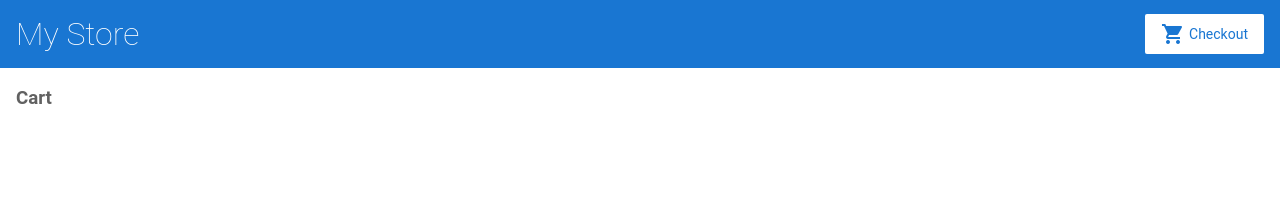
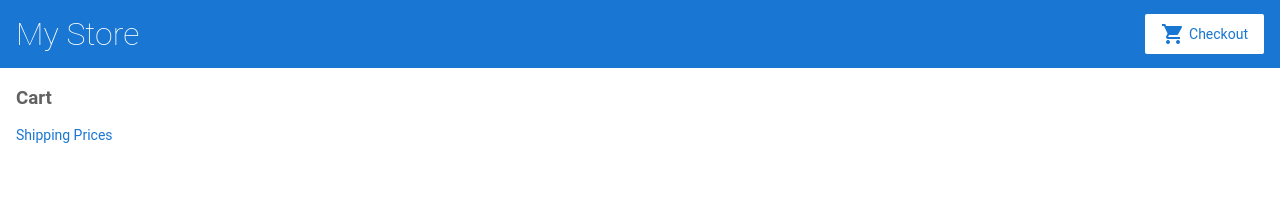
Before and after one commit to ledevduck/angular-first-try, an Angular app: page /cart in a window 1280 px wide. Shown: the top 217 px of the page. Built offline with nearby package versions, Linux system fonts and the light colour scheme.

Commit message:
Add a link from the CartComponent view to the ShippingComponent view in cart.component.html

```diff
--- a/src/app/cart/cart.component.html
+++ b/src/app/cart/cart.component.html
@@ -1,4 +1,8 @@
 <h3>Cart</h3>
+
+<p>
+<a routerLink="/shipping">Shipping Prices</a>
+</p>
 
 <div class="cart-item" *ngFor="let item of items">
   <span>{{ item.name }}</span>
```
